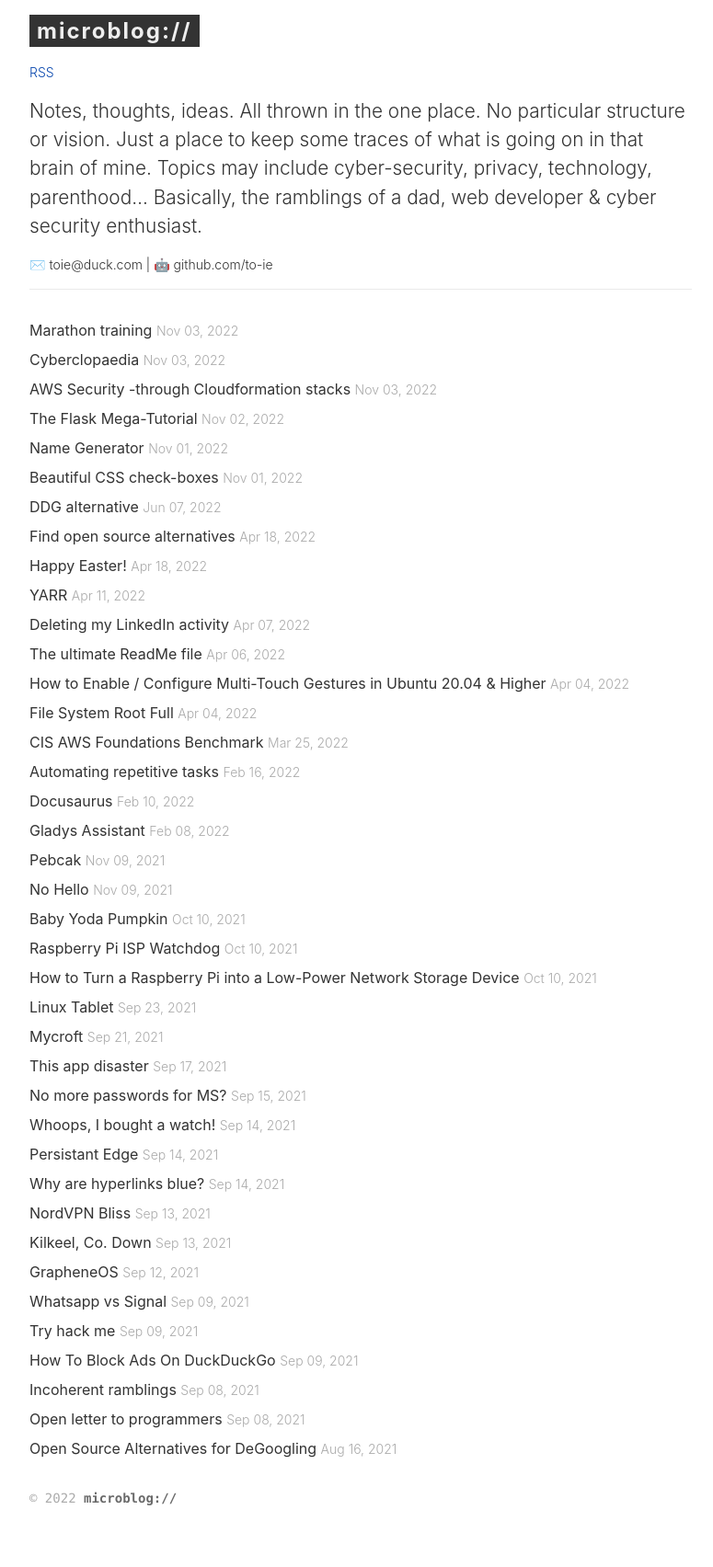
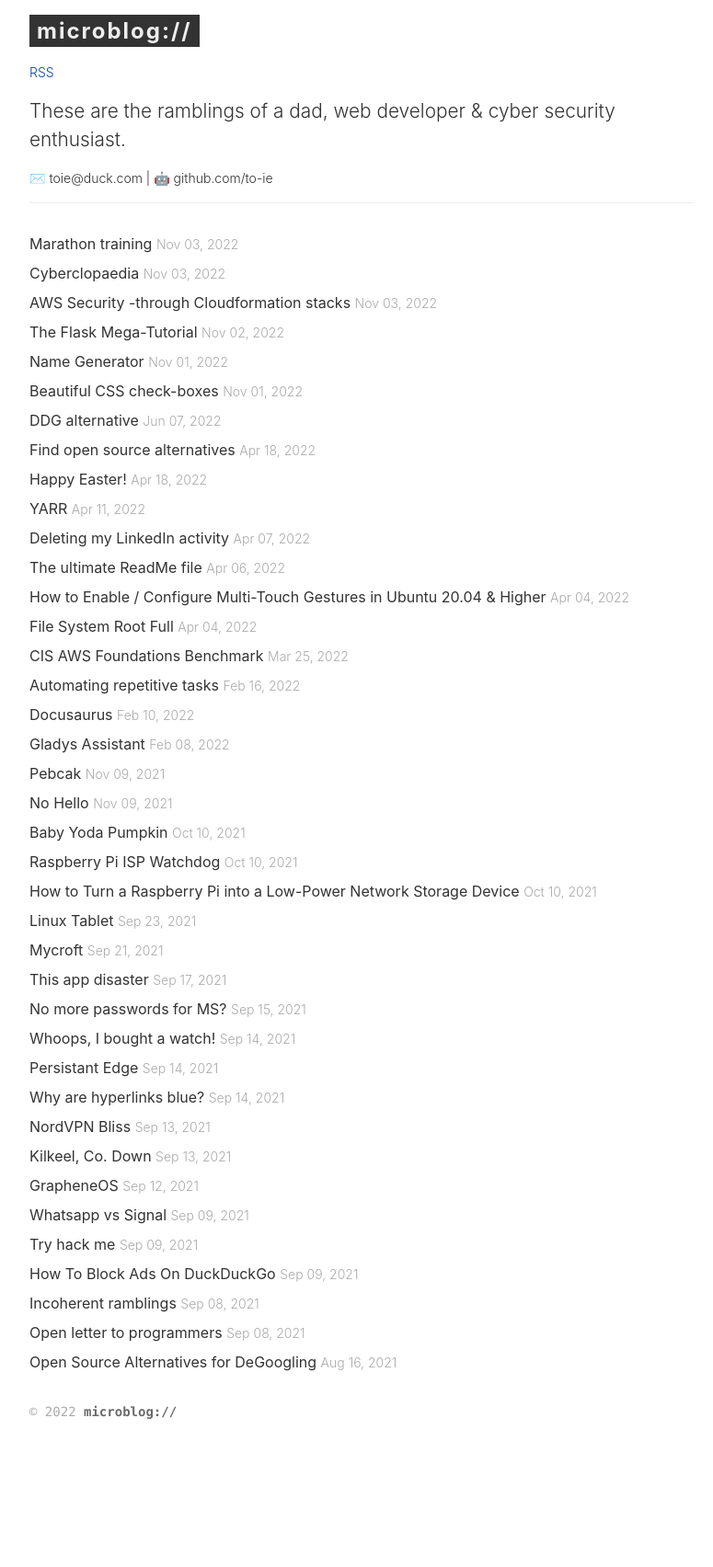
Before and after one commit to to-ie/to-ie.github.io, a Jekyll site: the page built from index.html, in a window 1280 px wide. Shown: the whole page at 92% size, without its empty margins (8-783 px from the left). Built offline with Jekyll 4.4.1, drawn with Linux system fonts in a browser that asks for light colours; after the commit the page ends 1610 px from its top, so only the background shows below that.

Commit message:
intro text

```diff
--- a/_includes/intro.html
+++ b/_includes/intro.html
@@ -1,2 +1,2 @@
-<p class="site-intro">Notes, thoughts, ideas. All thrown in the one place. No particular structure or vision. Just a place to keep some traces of what is going on in that brain of mine. Topics may include cyber-security, privacy, technology, parenthood… Basically, the ramblings of a dad, web developer & cyber security enthusiast.</p>
+<p class="site-intro">These are the ramblings of a dad, web developer & cyber security enthusiast.</p>
 <p style="font-size: 13 px;">✉️ toie@duck.com | 🤖 github.com/to-ie</p>
```
